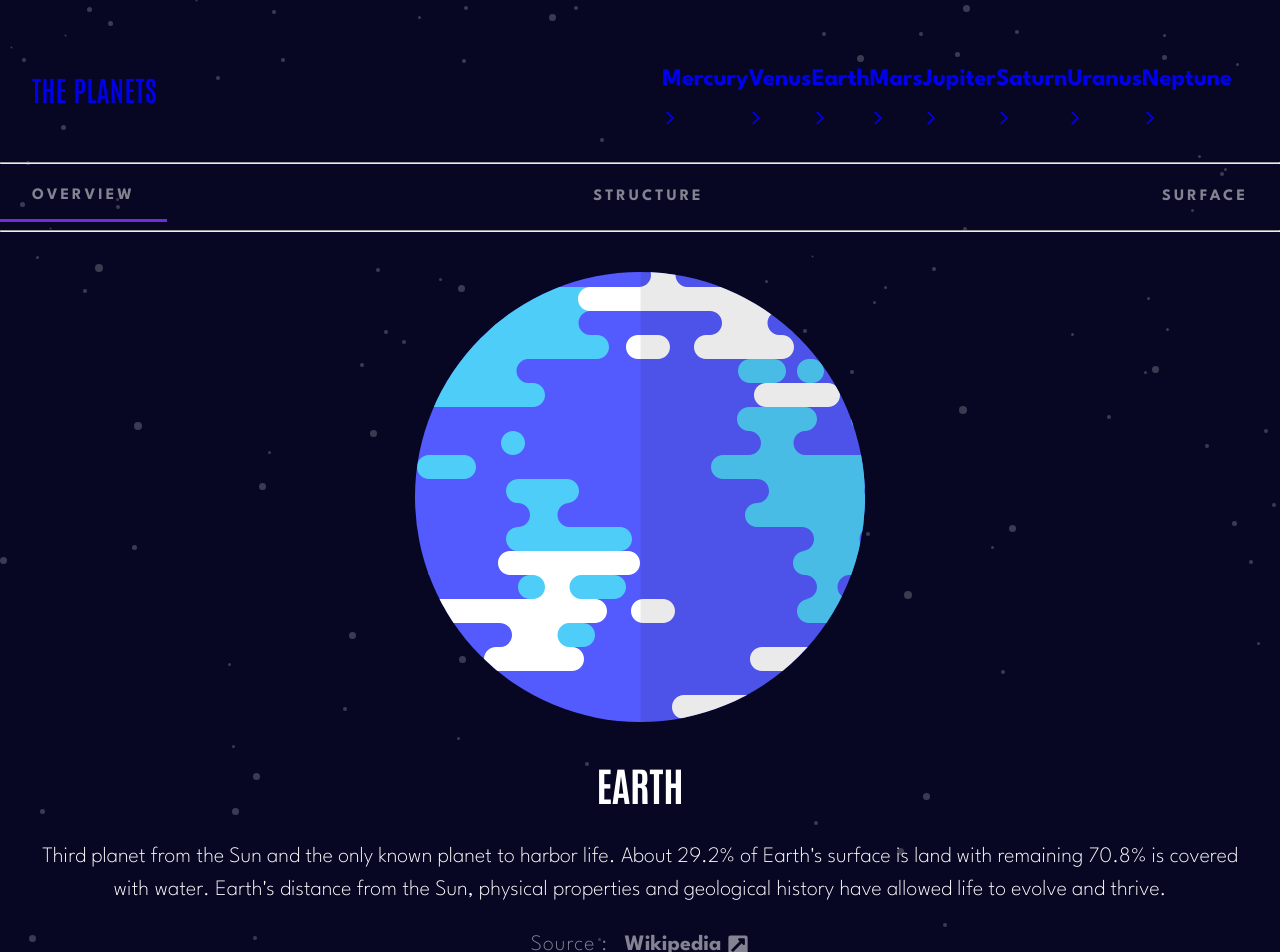
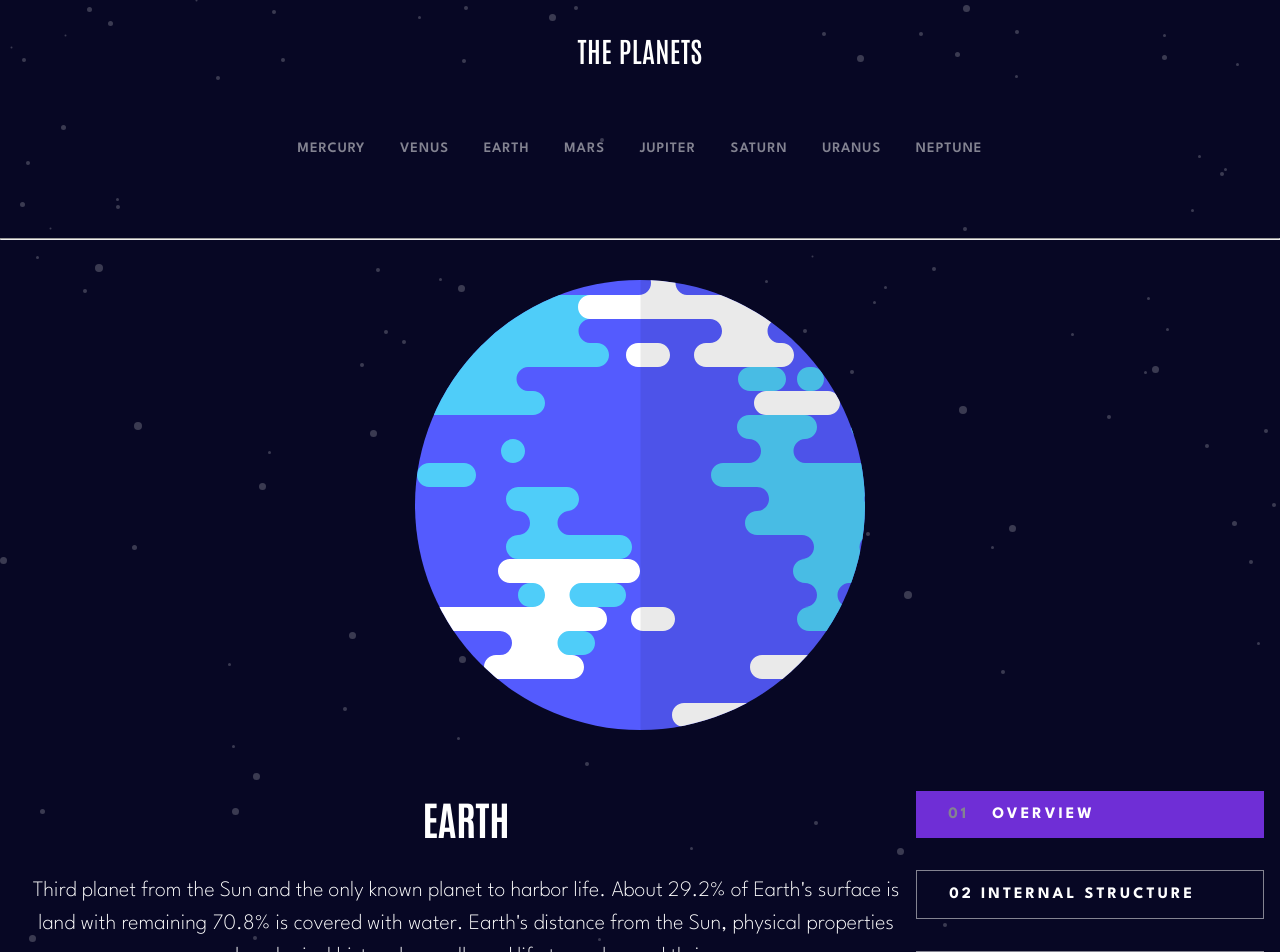
Before and after one commit to agnesnora/planets-fact-site, a React (Vite) app: page / in a window 1280 px wide. Shown: the top 952 px of the page. Built offline with nearby package versions, Linux system fonts and the light colour scheme.

Commit message:
refactoring buttons

```diff
--- a/src/Components/Navbar/styles/Navbar.css
+++ b/src/Components/Navbar/styles/Navbar.css
@@ -4,7 +4,11 @@
   align-items: center;
   padding: 2em 2em 0.5em 2em;
 }
-.navbar--container .navbar--flex--container h1 {
+.navbar--container .navbar--flex--container a {
+  text-decoration: none;
+}
+.navbar--container .navbar--flex--container a h1 {
+  color: #ffffff;
   font-family: "Antonio", sans-serif;
   text-transform: uppercase;
   margin: 0;
@@ -20,13 +24,24 @@
   margin-top: 0.25em;
 }
 
-.planets--container--horizontal ul {
-  display: flex;
+.planets--container--vertical .planets--list {
   padding-left: 0;
 }
 
-a {
+.planets--container--horizontal ul {
+  display: flex;
+  justify-content: space-between;
+}
+.planets--container--horizontal ul a {
   text-decoration: none;
+  color: #838391;
+  text-transform: uppercase;
+}
+.planets--container--horizontal ul a h2 {
+  font-weight: 600;
+  padding: 1em 1.2em;
+  font-size: 0.9rem;
+  letter-spacing: 1px;
 }
 
 .nav--list--flex {
@@ -49,4 +64,14 @@ a {
 }
 .nav--list--flex .forward--icon {
   color: #ffffff;
+}
+
+@media (min-width: 768px) {
+  .navbar--flex--container {
+    flex-direction: column;
+    padding: 0;
+  }
+  .navbar--flex--container a {
+    margin-bottom: 2em;
+  }
 }/*# sourceMappingURL=Navbar.css.map */
--- a/src/Components/Navbar/styles/Navbar.scss
+++ b/src/Components/Navbar/styles/Navbar.scss
@@ -6,7 +6,10 @@
     justify-content: space-between;
     align-items: center;
     padding: 2em 2em 0.5em 2em;
+    a {
+      text-decoration: none;
       h1 {
+        color: $pureWhite;
         font-family: $Antonio;
         text-transform: uppercase;
         margin: 0;
@@ -14,6 +17,8 @@
         font-weight: 600;
         letter-spacing: 0.5px;
       }
+    }
+
     button {
       background-color: transparent;
       color: $pureWhite;
@@ -24,16 +29,25 @@
   }
 }
 .planets--container--vertical {
-  .planets--list{
-    padding-left:0;
+  .planets--list {
+    padding-left: 0;
   }
-
 }
 .planets--container--horizontal ul {
   display: flex;
+  justify-content: space-between;
 
   a {
     text-decoration: none;
+    color: $lightGrey;
+    text-transform: uppercase;
+    h2 {
+      font-weight: 600;
+      padding: 1em 1.2em;
+      font-size: 0.9rem;
+      letter-spacing: 1px;
+    }
+  }
 }
 
 .nav--list--flex {
@@ -44,6 +58,7 @@ a {
   .dotted--name {
     display: flex;
     align-items: center;
+
     h2 {
       margin-left: 1em;
       text-transform: uppercase;
@@ -57,3 +72,13 @@ a {
     color: $pureWhite;
   }
 }
+
+@media (min-width: 768px) {
+  .navbar--flex--container {
+    flex-direction: column;
+    padding: 0;
+    a {
+      margin-bottom: 2em;
+    }
+  }
+}
--- /dev/null
+++ b/src/Components/OptionSelector/OptionSelector.tsx
@@ -0,0 +1,106 @@
+import { FC, useContext } from "react";
+import { Button } from "../Button/Button";
+import { AppContext } from "../../App";
+
+interface SelectorProps {
+  view: string;
+  setView: React.Dispatch<React.SetStateAction<string>>;
+  planetName: string;
+}
+export const OptionSelector: FC<SelectorProps> = ({
+  setView,
+  view,
+  planetName,
+}) => {
+  const context = useContext(AppContext);
+  const windowWidth = context?.windowWidth ?? 1200;
+  const getButtonStyle = (planetName: string) => {
+    let planetColor = "";
+
+    switch (planetName) {
+      case "Earth":
+        planetColor = "#6f2ed6";
+        break;
+      case "Mars":
+        planetColor = "#d14c32";
+        break;
+      case "Mercury":
+        planetColor = "#419ebb";
+        break;
+      case "Venus":
+        planetColor = "#eda249";
+        break;
+      case "Jupiter":
+        planetColor = "#d83a34";
+        break;
+      case "Saturn":
+        planetColor = "#cd5120";
+        break;
+      case "Uranus":
+        planetColor = "#1ec1a2";
+        break;
+      case "Neptune":
+        planetColor = "#2d68f0";
+        break;
+
+      default:
+        // Default style when no match is found
+        planetColor = "";
+        break;
+    }
+
+    const style =
+      windowWidth < 768
+        ? {
+            borderBottom: `${planetColor} 6px solid`,
+            backgroundColor: "transparent",
+          }
+        : { backgroundColor: planetColor, color: "#fff", border: "none" };
+
+    return style;
+  };
+  const isActive = (buttonView: string) =>
+    view === buttonView ? "active" : "";
+  const handleOverviewClick = () => {
+    setView("planet");
+  };
+
+  const handleStructureClick = () => {
+    setView("internal");
+  };
+
+  const handleSurfaceClick = () => {
+    setView("geology");
+  };
+  return (
+    <div className="selector--container">
+      <Button
+        onClick={handleOverviewClick}
+        className={isActive("planet")}
+        style={isActive("planet") ? getButtonStyle(planetName) : {}}
+      >
+        {/* {windowWidth < 768 ? "Overview" : "01 Overview"} */}
+        {windowWidth < 768 ? (
+          "Overview"
+        ) : (
+          <span className="number">01</span>
+        )}{" "}
+        Overview
+      </Button>
+      <Button
+        onClick={handleStructureClick}
+        className={isActive("internal")}
+        style={isActive("internal") ? getButtonStyle(planetName) : {}}
+      >
+        {windowWidth < 768 ? "Structure" : "02 Internal Structure"}
+      </Button>
+      <Button
+        onClick={handleSurfaceClick}
+        className={isActive("geology")}
+        style={isActive("geology") ? getButtonStyle(planetName) : {}}
+      >
+        {windowWidth < 768 ? "Structure" : "03 Surface Geology"}
+      </Button>
+    </div>
+  );
+};
--- a/src/Components/Planets/PlanetDetailComponent.tsx
+++ b/src/Components/Planets/PlanetDetailComponent.tsx
@@ -1,8 +1,9 @@
-import React, { FC } from "react";
+import React, { FC, useContext } from "react";
 import { PlanetData } from "../../../data";
-import { Button } from "../Button/Button";
 import { Link } from "react-router-dom";
 import { FaExternalLinkSquareAlt } from "react-icons/fa";
+import { AppContext } from "../../App";
+import { OptionSelector } from "../OptionSelector/OptionSelector";
 
 interface PlanetDetailProps {
   planet: PlanetData | undefined;
@@ -15,23 +16,12 @@ export const PlanetDetailComponent: FC<PlanetDetailProps> = ({
   view,
   setView,
 }) => {
-  const handleOverviewClick = () => {
-    setView("planet");
-  };
-
-  const handleStructureClick = () => {
-    setView("internal");
-  };
-
-  const handleSurfaceClick = () => {
-    setView("geology");
-  };
-
+  const context = useContext(AppContext);
+  const windowWidth = context?.windowWidth ?? 1200;
   if (!planet) {
     console.error("Planet data is not available");
     return null;
   }
-
   const planetImage: string =
     view === "planet"
       ? planet.images.planet
@@ -39,77 +29,25 @@ export const PlanetDetailComponent: FC<PlanetDetailProps> = ({
       ? planet.images.geology
       : planet.images.internal;
 
-  const getButtonStyle = (planetName) => {
-    let borderBottomStyle = "";
-
-    switch (planetName) {
-      case "Earth":
-        borderBottomStyle = "3px solid  #6f2ed6";
-        break;
-      case "Mars":
-        borderBottomStyle = "3px solid #d14c32";
-        break;
-      case "Mercury":
-        borderBottomStyle = "3px solid #419ebb";
-        break;
-      case "Venus":
-        borderBottomStyle = "3px solid #eda249";
-        break;
-      case "Jupiter":
-        borderBottomStyle = "3px solid  #d83a34";
-        break;
-      case "Saturn":
-        borderBottomStyle = "3px solid  #cd5120";
-        break;
-      case "Uranus":
-        borderBottomStyle = "3px solid  #1ec1a2";
-        break;
-      case "Neptune":
-        borderBottomStyle = "3px solid   #2d68f0";
-        break;
-
-      default:
-        // Default style when no match is found
-        borderBottomStyle = "";
-        break;
-    }
-
-    return { borderBottom: borderBottomStyle };
-  };
-  const isActive = (buttonView: string) =>
-    view === buttonView ? "active" : "";
   return (
     <div>
-      <div className="view--container">
-        <Button
-          onClick={handleOverviewClick}
-          className={isActive("planet")}
-          style={isActive("planet") ? getButtonStyle(planet.name) : {}}
-        >
-          Overview
-        </Button>
-        <Button
-          onClick={handleStructureClick}
-          className={isActive("internal")}
-          style={isActive("internal") ? getButtonStyle(planet.name) : {}}
-        >
-          Structure
-        </Button>
-        <Button
-          onClick={handleSurfaceClick}
-          className={isActive("geology")}
-          style={isActive("geology") ? getButtonStyle(planet.name) : {}}
-        >
-          Surface
-        </Button>
+      {windowWidth < 768 ? (
+        <div>
+          {" "}
+          <OptionSelector
+            planetName={planet.name}
+            view={view}
+            setView={setView}
+          />
+          <hr />{" "}
         </div>
-      <hr />
+      ) : null}
       <div className="planet--container">
         <div className="img--container">
           {" "}
           <img src={planetImage} alt={`${planet.name} image`} />
         </div>
-
+        <div className="planet--main">
           <div className="planet--intro">
             <h1>{planet.name.toUpperCase()}</h1>
             <p>{planet.overview.content}</p>
@@ -121,6 +59,15 @@ export const PlanetDetailComponent: FC<PlanetDetailProps> = ({
               </Link>
             </div>
           </div>
+          {windowWidth > 768 ? (
+            <OptionSelector
+              planetName={planet.name}
+              view={view}
+              setView={setView}
+            />
+          ) : null}
+        </div>
+
         <div className="fact--container">
           <div className="fact--box">
             <p>Rotation time </p>
--- a/src/Components/Planets/Planets.tsx
+++ b/src/Components/Planets/Planets.tsx
@@ -50,7 +50,9 @@ export const Planets: FC<PlanetsProps> = ({
                   <h2>{item.name}</h2>
                 </div>
 
-                <MdArrowForwardIos className="forward--icon" />
+                {windowWidth < 768 ? (
+                  <MdArrowForwardIos className="forward--icon" />
+                ) : null}
               </div>
               {windowWidth < 768 ? <hr></hr> : null}
             </Link>
--- a/src/Components/Planets/style/Planets.css
+++ b/src/Components/Planets/style/Planets.css
@@ -36,24 +36,25 @@
   border-radius: 50px;
 }
 
-.view--container {
+.selector--container {
   display: flex;
   justify-content: space-between;
 }
-.view--container button {
+.selector--container button {
   background-color: transparent;
   text-transform: uppercase;
   color: #838391;
   cursor: pointer;
   font-weight: 700;
   font-size: 1rem;
-  padding: 1em 2em;
+  margin: 0 1em;
+  padding: 1em;
   font-family: "League Spartan", sans-serif;
   border: none;
   letter-spacing: 3px;
   border: none;
 }
-.view--container .active {
+.selector--container .active {
   border-bottom: 3px solid;
 }
 
@@ -67,40 +68,40 @@
   margin: 0 auto;
   text-align: center;
 }
-.planet--container .planet--intro {
+.planet--container .planet--main .planet--intro {
   text-align: center;
   margin: 2em auto;
 }
-.planet--container .planet--intro h1 {
+.planet--container .planet--main .planet--intro h1 {
   letter-spacing: -1.5;
   font-size: 2.5rem;
   line-height: 1.5;
   font-family: "Antonio", sans-serif;
 }
-.planet--container .planet--intro p {
+.planet--container .planet--main .planet--intro p {
   font-family: "League Spartan", sans-serif;
   font-size: 1.375rem;
   font-weight: 200;
   line-height: 1.5;
 }
-.planet--container .planet--intro .wikipedia {
+.planet--container .planet--main .planet--intro .wikipedia {
   display: flex;
   justify-content: center;
   align-items: center;
   color: #838391;
 }
-.planet--container .planet--intro .wikipedia a {
+.planet--container .planet--main .planet--intro .wikipedia a {
   color: #838391;
   font-size: 1.375rem;
   font-weight: 700;
   margin-left: 0.75em;
   text-decoration: underline;
 }
-.planet--container .planet--intro .wikipedia p {
+.planet--container .planet--main .planet--intro .wikipedia p {
   margin: 0;
   letter-spacing: 1px;
 }
-.planet--container .planet--intro .wikipedia .external--link--icon {
+.planet--container .planet--main .planet--intro .wikipedia .external--link--icon {
   vertical-align: middle;
 }
 .planet--container .fact--container .fact--box {
@@ -122,4 +123,41 @@
   font-weight: 600;
   color: #838391;
   margin: 0;
+}
+
+hr {
+  margin-top: 0;
+}
+
+@media (min-width: 768px) {
+  .planet--main {
+    display: flex;
+    align-items: center;
+  }
+  .planet--main .selector--container {
+    display: block;
+  }
+  .planet--main .selector--container button {
+    border: #838391 0.1px solid;
+    padding: 1em 2em;
+    margin: 1em;
+    width: 100%;
+    color: #ffffff;
+    text-align: left;
+  }
+  .planet--main .selector--container button .number {
+    color: #838391;
+    margin-right: 1em;
+  }
+  .planet--main .selector--container button:hover {
+    background-color: #38384f;
+  }
+  .fact--container {
+    display: flex;
+    justify-content: space-evenly;
+  }
+  .fact--container .fact--box {
+    flex-direction: column;
+    align-content: flex-start;
+  }
 }/*# sourceMappingURL=planets.css.map */
--- a/src/Components/Planets/style/Planets.scss
+++ b/src/Components/Planets/style/Planets.scss
@@ -36,7 +36,7 @@
   border-radius: 50px;
 }
 
-.view--container {
+.selector--container {
   display: flex;
   justify-content: space-between;
   button {
@@ -46,7 +46,8 @@
     cursor: pointer;
     font-weight: 700;
     font-size: 1rem;
-    padding: 1em 2em;
+    margin: 0 1em;
+    padding: 1em;
     font-family: $Spartan;
     border: none;
     letter-spacing: 3px;
@@ -69,6 +70,8 @@
     // width: 200px;
     // height: 200px;
   }
+
+  .planet--main {
     .planet--intro {
       text-align: center;
       margin: 2em auto;
@@ -107,6 +110,8 @@
         }
       }
     }
+  }
+
   .fact--container {
     .fact--box {
       display: flex;
@@ -130,3 +135,40 @@
     }
   }
 }
+hr {
+  margin-top: 0;
+}
+
+@media (min-width: 768px) {
+  .planet--main {
+    display: flex;
+    align-items: center;
+    .selector--container {
+      display: block;
+      button {
+        border: $lightGrey 0.1px solid;
+        padding: 1em 2em;
+        margin: 1em;
+        width: 100%;
+        color: $pureWhite;
+        text-align: left;
+        .number {
+          color: $lightGrey;
+          margin-right: 1em;
+        }
+        &:hover {
+          background-color: $darkGrey;
+        }
+      }
+    }
+  }
+  .fact--container {
+    display: flex;
+    justify-content: space-evenly;
+
+    .fact--box {
+      flex-direction: column;
+      align-content: flex-start;
+    }
+  }
+}
```
Also changed, not shown: 2 other files (tests, documents, lock files or other folders). Lines whose indentation alone changed are shown as unchanged.
